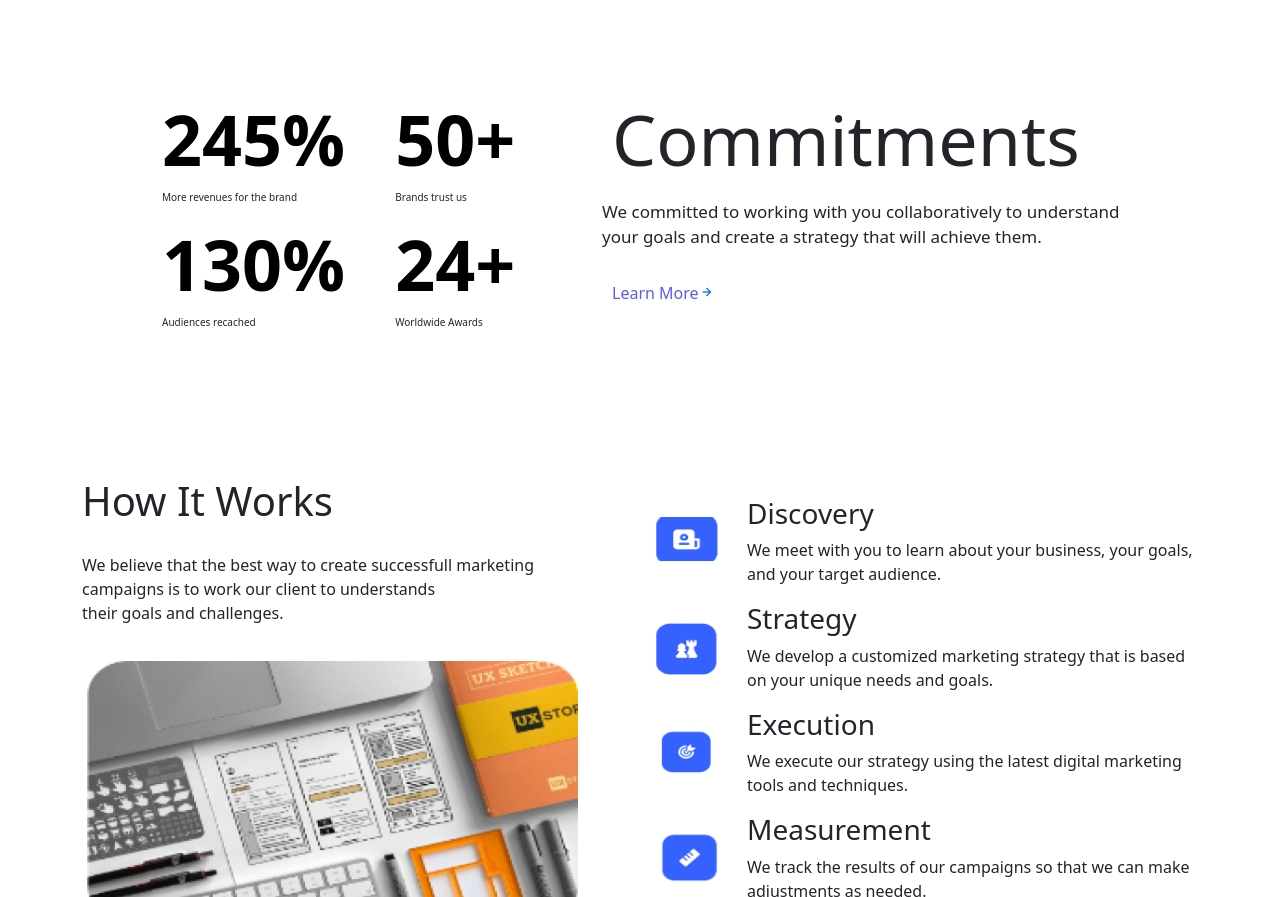
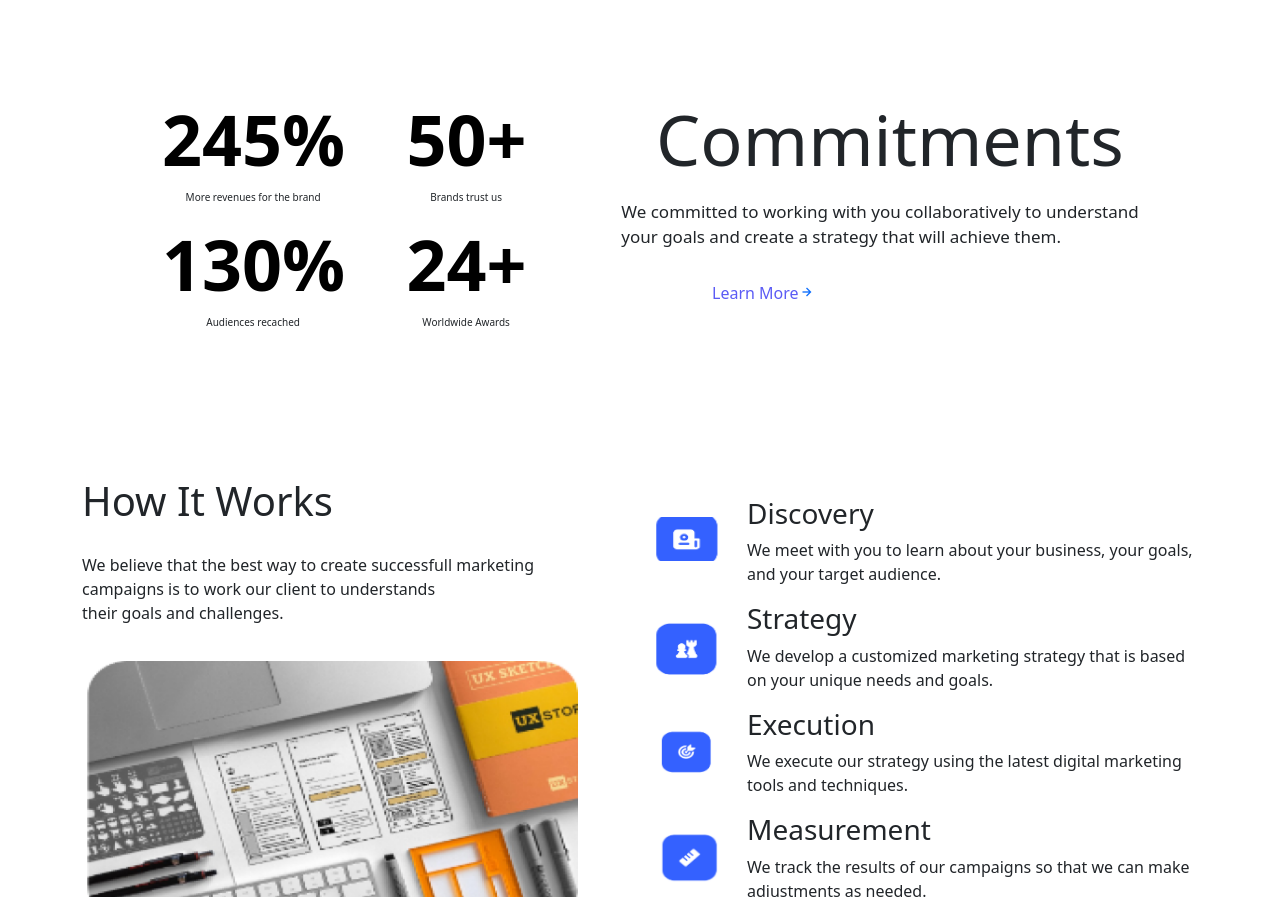
Before and after one commit to Bhumika-choudhary/market-agency, a plain HTML site: page index.html in a window 1280 px wide. Shown: the part 1472-2369 px from the top of the page. Drawn offline with nearby package versions, Linux system fonts and the light colour scheme.

Commit message:
Update style.css

```diff
--- a/style.css
+++ b/style.css
@@ -83,7 +83,7 @@ header button {
 
 .commitments .p1 {
     display: flex;
-    justify-content: space-between;
+    justify-content: center;
 }
 
 .commitments .p1 a {
@@ -100,12 +100,16 @@ header button {
 .commitments h1 {
     padding-left: 50px;
     font-size: 70px;
+     display: flex;
+    justify-content: center;
 }
 
 .commitments p {
     padding: 10px;
     font-size: 17px;
     padding-left: 40px;
+     display: flex;
+    justify-content: center;
 }
 
 .commitments button {
@@ -115,6 +119,7 @@ header button {
     border: transparent;
     background-color: white;
     padding-left: 50px;
+    margin-left: 100px;
 }
 
 .How-works {
```
